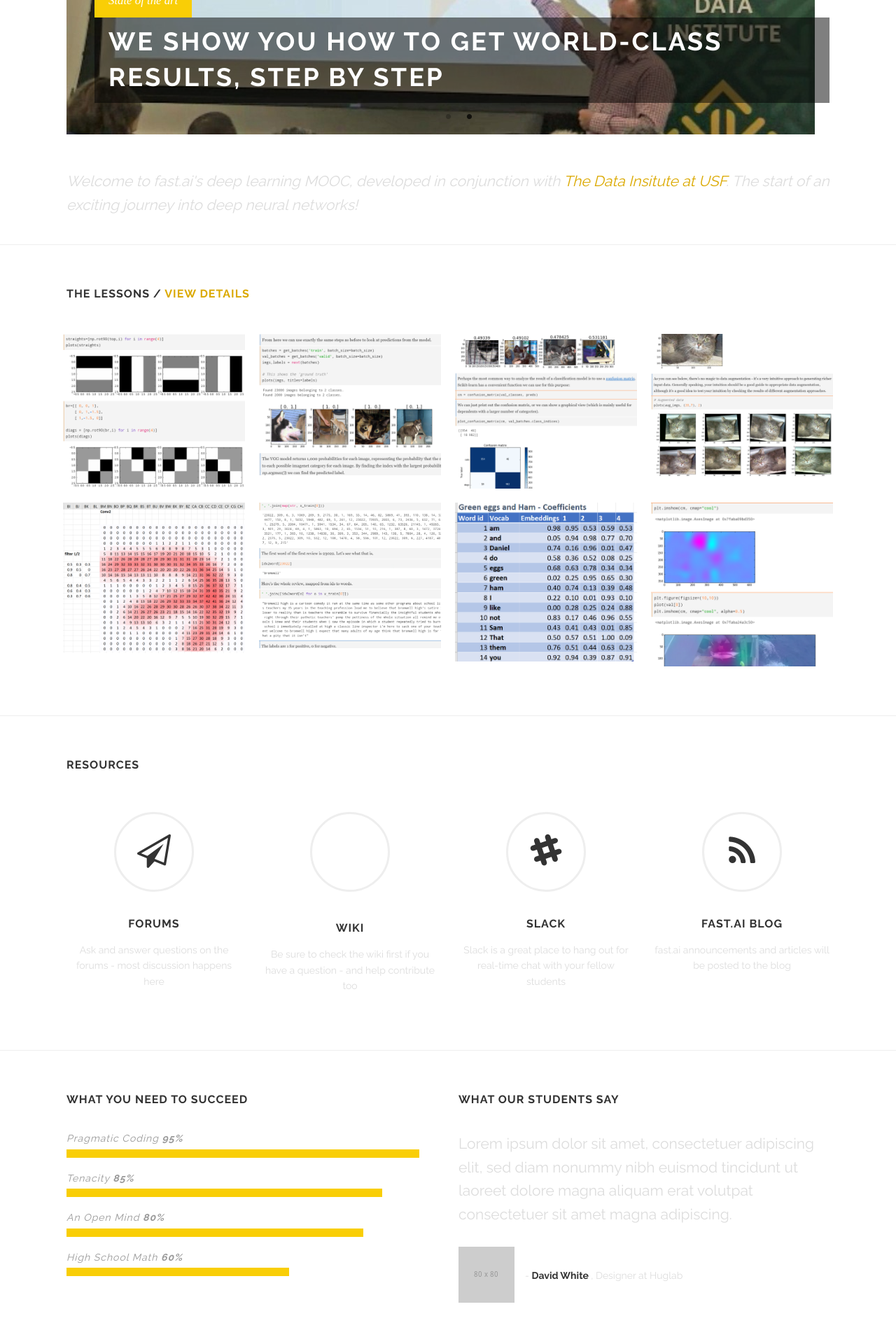
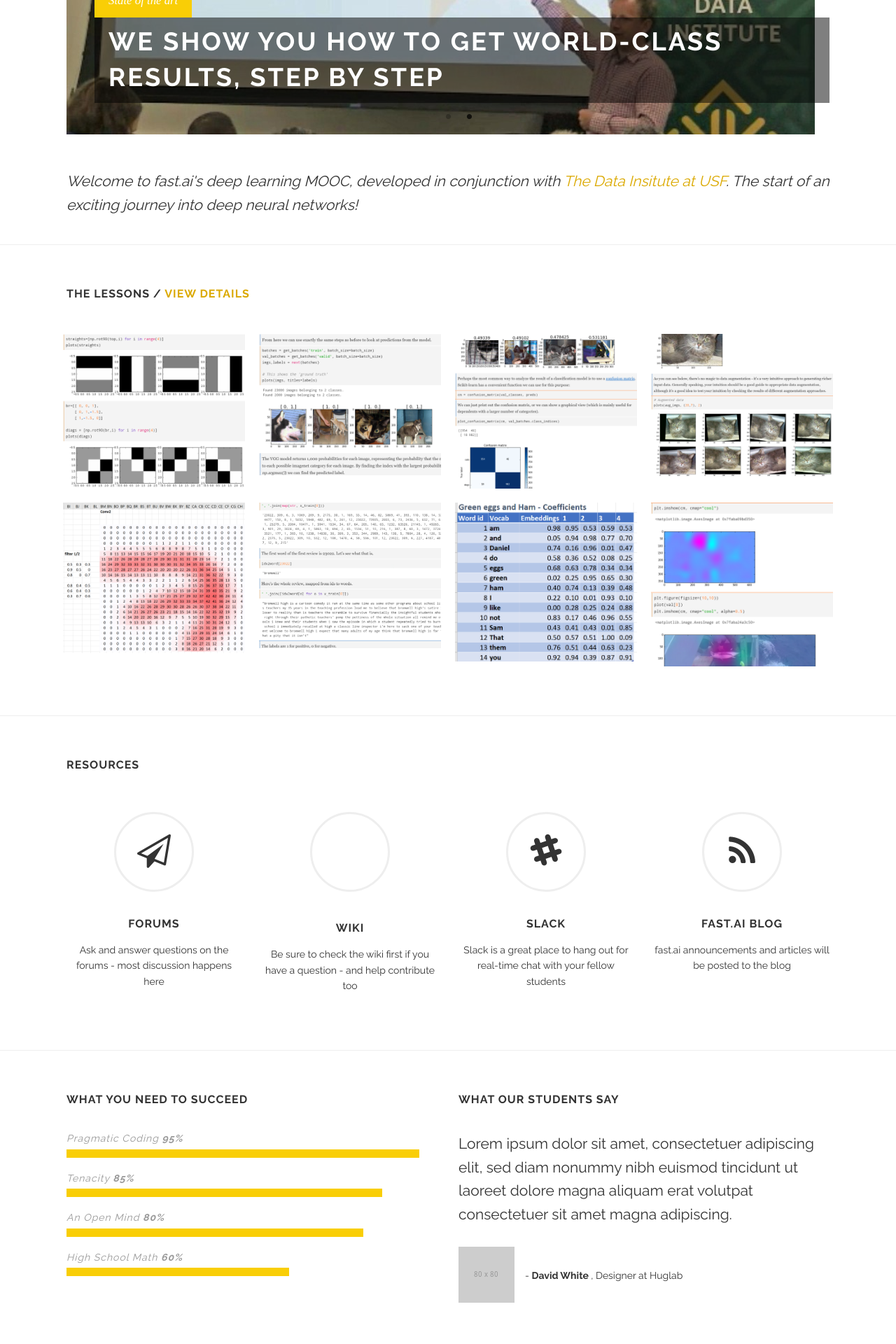
Before and after one commit to fastai/dlcert2, a Jekyll site: the page built from docs/index.html, in a window 1280 px wide. Shown: the part 493-2413 px from the top of the page at 70% size. Built offline with Jekyll 4.4.1, drawn with Linux system fonts in a browser that asks for light colours.

Commit message:
update blog

```diff
--- a/docs/css/style.css
+++ b/docs/css/style.css
@@ -1,7 +1,7 @@
 @charset "UTF-8";
 
 body {
-        color: #DDD;
+        color: #333;
 }
 
 @font-face {
```
